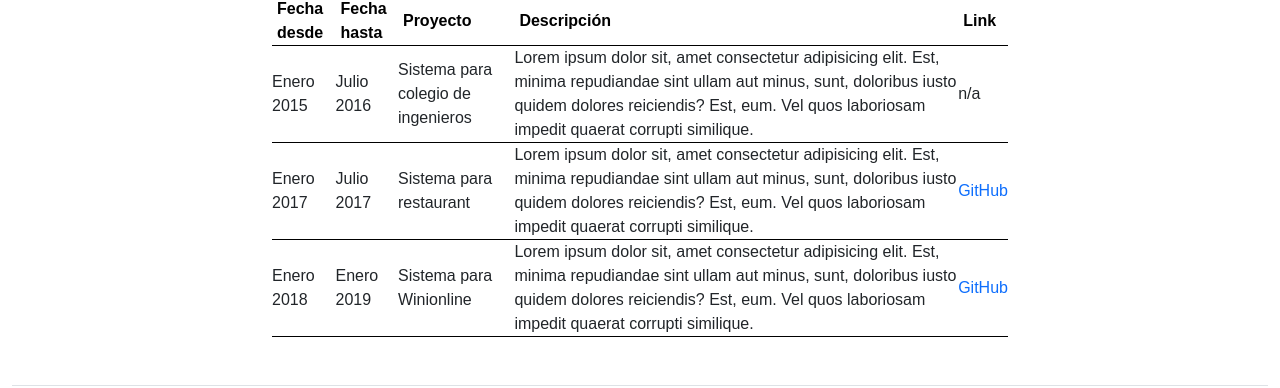
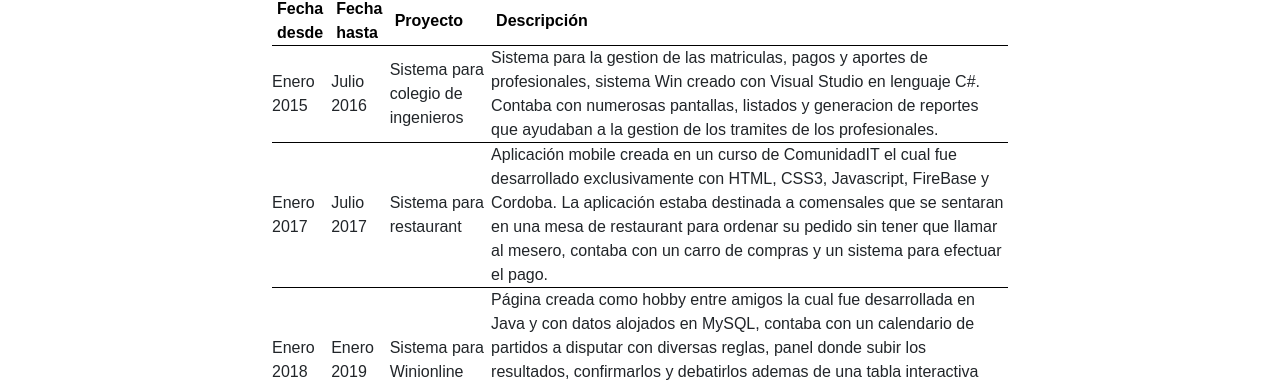
Before and after one commit to smariscal/Portfolio, a website: page paginas/proyectos.html in a window 1280 px wide. Shown: the part 284-672 px from the top of the page. Drawn offline with nearby package versions, Linux system fonts and the light colour scheme; a web font is replaced by a local one.

Commit message:
Se completo con datos reales el proyecto

```diff
--- a/paginas/proyectos.html
+++ b/paginas/proyectos.html
@@ -70,27 +70,23 @@
                         <th>Fecha hasta</th>
                         <th>Proyecto</th>
                         <th>Descripción</th>
-                        <th>Link</th>
                         <tr>
                             <td>Enero 2015</td>
                             <td>Julio 2016</td>
                             <td>Sistema para colegio de ingenieros</td>
-                            <td>Lorem ipsum dolor sit, amet consectetur adipisicing elit. Est, minima repudiandae sint ullam aut minus, sunt, doloribus iusto quidem dolores reiciendis? Est, eum. Vel quos laboriosam impedit quaerat corrupti similique.</td>
-                            <td>n/a</td>
+                            <td>Sistema para la gestion de las matriculas, pagos y aportes de profesionales, sistema Win creado con Visual Studio en lenguaje C#. Contaba con numerosas pantallas, listados y generacion de reportes que ayudaban a la gestion de los tramites de los profesionales.</td>
                         </tr>
                         <tr>
                             <td>Enero 2017</td>
                             <td>Julio 2017</td>
                             <td>Sistema para restaurant</td>
-                            <td>Lorem ipsum dolor sit, amet consectetur adipisicing elit. Est, minima repudiandae sint ullam aut minus, sunt, doloribus iusto quidem dolores reiciendis? Est, eum. Vel quos laboriosam impedit quaerat corrupti similique.</td>
-                            <td><a href="@" target="_blank">GitHub</a></td>
+                            <td>Aplicación mobile creada en un curso de ComunidadIT el cual fue desarrollado exclusivamente con HTML, CSS3, Javascript, FireBase y Cordoba. La aplicación estaba destinada a comensales que se sentaran en una mesa de restaurant para ordenar su pedido sin tener que llamar al mesero, contaba con un carro de compras y un sistema para efectuar el pago.</td>
                         </tr>
                         <tr>
                             <td>Enero 2018</td>
                             <td>Enero 2019</td>
                             <td>Sistema para Winionline</td>
-                            <td>Lorem ipsum dolor sit, amet consectetur adipisicing elit. Est, minima repudiandae sint ullam aut minus, sunt, doloribus iusto quidem dolores reiciendis? Est, eum. Vel quos laboriosam impedit quaerat corrupti similique.</td>
-                            <td><a href="@" target="_blank">GitHub</a></td>
+                            <td>Página creada como hobby entre amigos la cual fue desarrollada en Java y con datos alojados en MySQL, contaba con un calendario de partidos a disputar con diversas reglas, panel donde subir los resultados, confirmarlos y debatirlos ademas de una tabla interactiva que calculaba automaticamente las posiciones segun los partidos disputados y una formula de niveles.</td>
                         </tr>
                     </table>
                 </div>
```
Also changed, not shown: index.html (+3 -2 lines), paginas/misdatos.html (+1 -4 lines).
